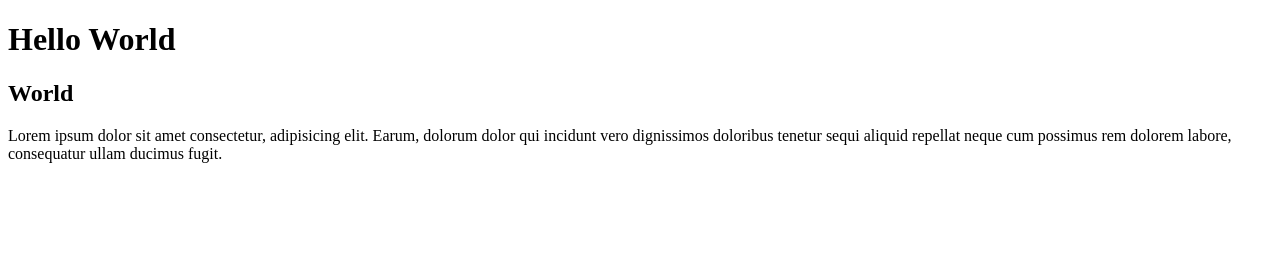
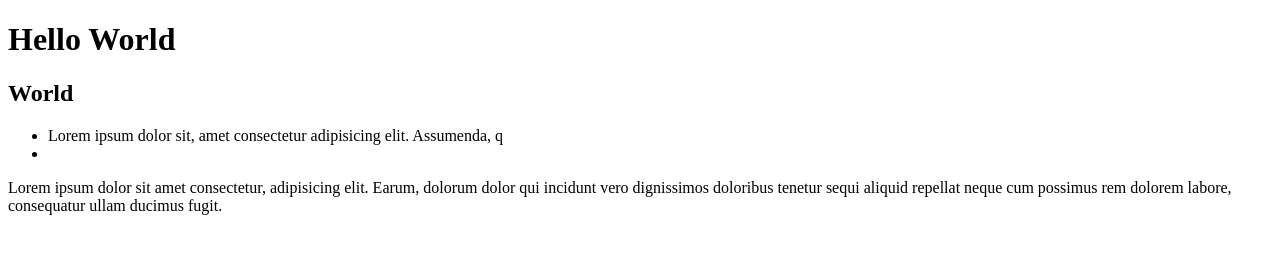
Before and after one commit to nickgric/group-1, a plain HTML site: page index.html in a window 1280 px wide. Drawn offline with Linux system fonts and the light colour scheme.

Commit message:
Update index.html

```diff
--- a/index.html
+++ b/index.html
@@ -16,6 +16,10 @@
 
 
   <h2>World</h2>
+  <ul>
+    <li>Lorem ipsum dolor sit, amet consectetur adipisicing elit. Assumenda, q</li>
+    <li></li>
+  </ul>
   <p>Lorem ipsum dolor sit amet consectetur, adipisicing elit. Earum, dolorum dolor qui incidunt vero dignissimos doloribus tenetur sequi aliquid repellat neque cum possimus rem dolorem labore, consequatur ullam ducimus fugit.</p>
 </body>
 </html>
```
